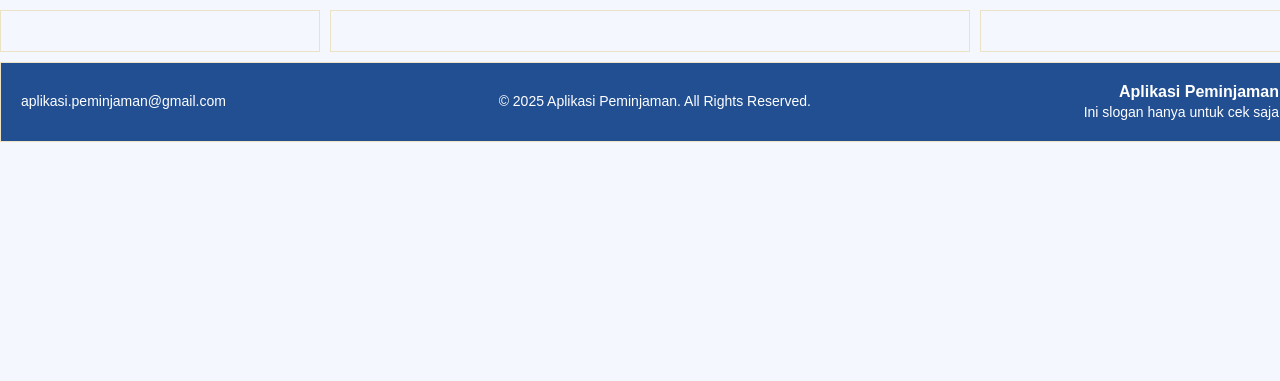
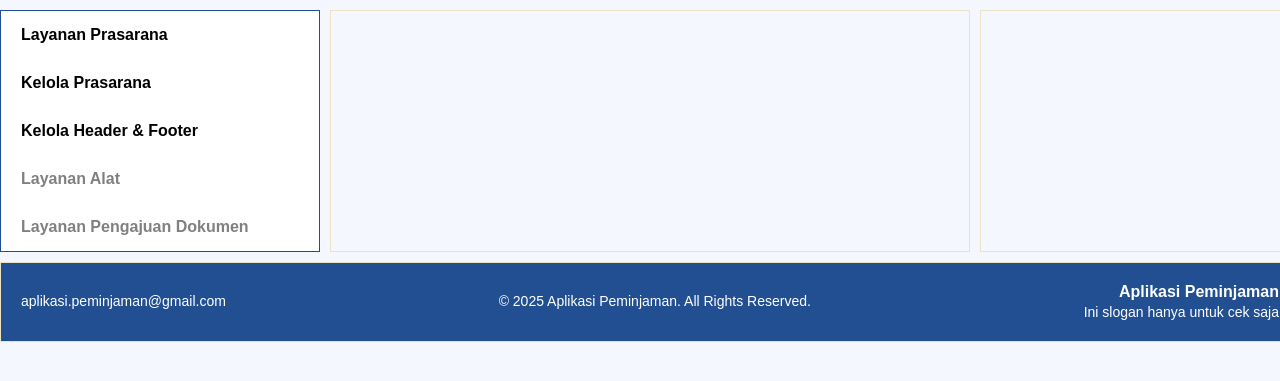
Before and after one commit to nathasarowen/pibs-peminjaman, a PHP site: page / in a window 1280 px wide. Shown: the part 137-518 px from the top of the page. Run offline with PHP 8.4, Linux system fonts and the light colour scheme; data comes from the database, SQL or seed files in the repository.

Commit message:
Nav: Membuat nav untuk admin

```diff
--- a/admin/index.php
+++ b/admin/index.php
@@ -39,7 +39,29 @@
                 <p><?= htmlspecialchars($headerData['alamat'], ENT_QUOTES, 'UTF-8'); ?></p>
             </div>
     </header>
-    <nav></nav>
+    <nav>
+        <div class="icon">
+            <a href="index.php">
+                <h4>Layanan Prasarana</h4>
+            </a>
+        </div>
+        <div class="icon">
+            <a href="kelola_prasarana.php">
+                <h4>Kelola Prasarana</h4>
+            </a>
+        </div>
+        <div class="icon">
+            <a href="kelola_header_footer.php">
+                <h4>Kelola Header & Footer</h4>
+            </a>
+        </div>
+        <div class="icon">
+            <h4 style="color: gray;">Layanan Alat</h4>
+        </div>
+        <div class="icon">
+            <h4 style="color: gray;">Layanan Pengajuan Dokumen</h4>
+        </div>
+    </nav>
     <article></article>
     <aside></aside>
     <footer>
--- a/admin/style.css
+++ b/admin/style.css
@@ -62,6 +62,43 @@ header {
     line-height: 1.5;
 }
 
+/* Navigasi */
+nav {
+    grid-area: nav;
+    background-color: white;
+    border: 1px solid #214f91;
+    display: flex;
+    flex-direction: column;
+    padding: 0;
+}
+
+nav a {
+    text-decoration: none;
+    color: black;
+    font-size: 16px;
+}
+
+nav .icon {
+    padding: 15px 20px;
+    cursor: pointer;
+    transition: background-color 0.3s ease-in-out, border-left 0.3s ease-in-out;
+}
+
+nav .icon:hover {
+    background-color: #e3e3e4;
+    border-left: 6px solid #214f91;
+}
+
+nav .icon.active {
+    background-color: #fde0c4;
+    border-left: 6px solid #E78F81;
+}
+
+nav h4 {
+    margin: 0;
+    font-weight: bold;
+}
+
 /* Footer */
 footer {
     grid-area: footer;
```
